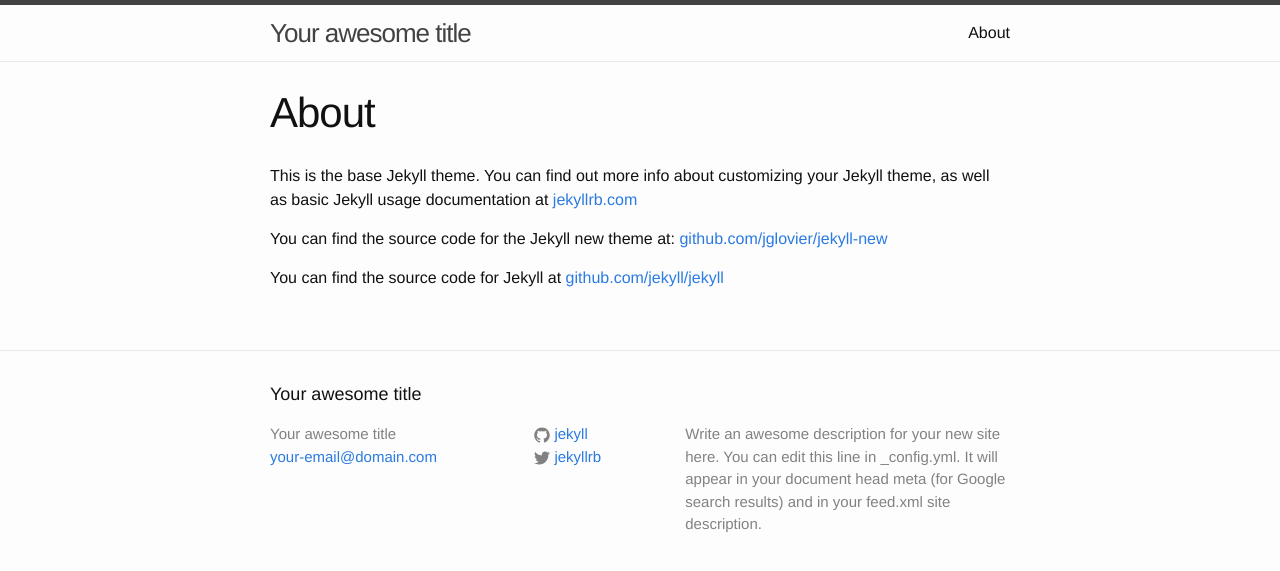
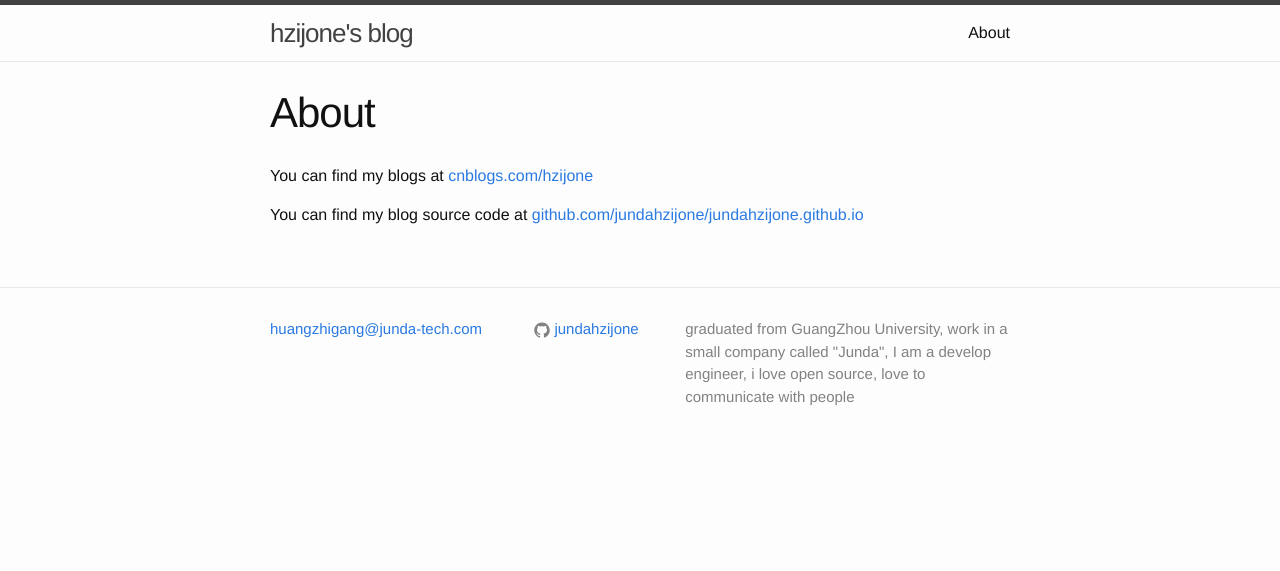
Before and after one commit to jundahzijone/jundahzijone.github.io, a Jekyll site: the page built from about.md, in a window 1280 px wide. Shown: the top 571 px of the page. Built offline with Jekyll 4.4.1, drawn with Linux system fonts in a browser that asks for light colours.

Commit message:
update the index.html and add some my personal information

```diff
--- a/_config.yml
+++ b/_config.yml
@@ -1,14 +1,13 @@
 # Site settings
-title: Your awesome title
-email: your-email@domain.com
+title: hzijone's blog
+email: huangzhigang@junda-tech.com
 description: > # this means to ignore newlines until "baseurl:"
-  Write an awesome description for your new site here. You can edit this
-  line in _config.yml. It will appear in your document head meta (for
-  Google search results) and in your feed.xml site description.
+   graduated from GuangZhou University, work in a small company called "Junda",
+   I am a develop engineer, i love open source, love to communicate with people
 baseurl: "" # the subpath of your site, e.g. /blog/
 url: "http://yourdomain.com" # the base hostname & protocol for your site
-twitter_username: jekyllrb
-github_username:  jekyll
+# twitter_username: twitter?
+github_username:  jundahzijone
 
 # Build settings
 markdown: kramdown
--- a/_includes/footer.html
+++ b/_includes/footer.html
@@ -1,17 +1,13 @@
 <footer class="site-footer">
-
     <div class="wrapper">
-
-    <h2 class="footer-heading">{{ site.title }}</h2>
-
+        <!-- <h2 class="footer-heading">{{ site.title }}</h2> -->
         <div class="footer-col-wrapper">
             <div class="footer-col  footer-col-1">
                 <ul class="contact-list">
-          <li>{{ site.title }}</li>
+                    <!-- <li>{{ site.title }}</li> -->
                     <li><a href="mailto:{{ site.email }}">{{ site.email }}</a></li>
                 </ul>
             </div>
-
             <div class="footer-col  footer-col-2">
                 <ul class="social-media-list">
                     {% if site.github_username %}
@@ -22,13 +18,10 @@
                   <path fill="#828282" d="M7.999,0.431c-4.285,0-7.76,3.474-7.76,7.761 c0,3.428,2.223,6.337,5.307,7.363c0.388,0.071,0.53-0.168,0.53-0.374c0-0.184-0.007-0.672-0.01-1.32 c-2.159,0.469-2.614-1.04-2.614-1.04c-0.353-0.896-0.862-1.135-0.862-1.135c-0.705-0.481,0.053-0.472,0.053-0.472 c0.779,0.055,1.189,0.8,1.189,0.8c0.692,1.186,1.816,0.843,2.258,0.645c0.071-0.502,0.271-0.843,0.493-1.037 C4.86,11.425,3.049,10.76,3.049,7.786c0-0.847,0.302-1.54,0.799-2.082C3.768,5.507,3.501,4.718,3.924,3.65 c0,0,0.652-0.209,2.134,0.796C6.677,4.273,7.34,4.187,8,4.184c0.659,0.003,1.323,0.089,1.943,0.261 c1.482-1.004,2.132-0.796,2.132-0.796c0.423,1.068,0.157,1.857,0.077,2.054c0.497,0.542,0.798,1.235,0.798,2.082 c0,2.981-1.814,3.637-3.543,3.829c0.279,0.24,0.527,0.713,0.527,1.437c0,1.037-0.01,1.874-0.01,2.129 c0,0.208,0.14,0.449,0.534,0.373c3.081-1.028,5.302-3.935,5.302-7.362C15.76,3.906,12.285,0.431,7.999,0.431z"/>
                 </svg>
               </span>
-
                             <span class="username">{{ site.github_username }}</span>
                         </a>
                     </li>
-          {% endif %}
-
-          {% if site.twitter_username %}
+                    {% endif %} {% if site.twitter_username %}
                     <li>
                         <a href="https://twitter.com/{{ site.twitter_username }}">
                             <span class="icon  icon--twitter">
@@ -37,19 +30,15 @@
                   c-0.632,0.375-1.332,0.647-2.076,0.793c-0.596-0.636-1.446-1.033-2.387-1.033c-1.806,0-3.27,1.464-3.27,3.27 c0,0.256,0.029,0.506,0.085,0.745C5.163,5.404,2.753,4.102,1.14,2.124C0.859,2.607,0.698,3.168,0.698,3.767 c0,1.134,0.577,2.135,1.455,2.722C1.616,6.472,1.112,6.325,0.671,6.08c0,0.014,0,0.027,0,0.041c0,1.584,1.127,2.906,2.623,3.206 C3.02,9.402,2.731,9.442,2.433,9.442c-0.211,0-0.416-0.021-0.615-0.059c0.416,1.299,1.624,2.245,3.055,2.271 c-1.119,0.877-2.529,1.4-4.061,1.4c-0.264,0-0.524-0.015-0.78-0.046c1.447,0.928,3.166,1.469,5.013,1.469 c6.015,0,9.304-4.983,9.304-9.304c0-0.142-0.003-0.283-0.009-0.423C14.976,4.29,15.531,3.714,15.969,3.058z"/>
                 </svg>
               </span>
-
                             <span class="username">{{ site.twitter_username }}</span>
                         </a>
                     </li>
                     {% endif %}
                 </ul>
             </div>
-
             <div class="footer-col  footer-col-3">
                 <p class="text">{{ site.description }}</p>
             </div>
         </div>
-
     </div>
-
 </footer>
--- a/about.md
+++ b/about.md
@@ -4,8 +4,7 @@
 permalink: /about/
 ---
 
-This is the base Jekyll theme. You can find out more info about customizing your Jekyll theme, as well as basic Jekyll usage documentation at [jekyllrb.com](http://jekyllrb.com/)
 
-You can find the source code for the Jekyll new theme at: [github.com/jglovier/jekyll-new](https://github.com/jglovier/jekyll-new)
+You can find my blogs at [cnblogs.com/hzijone](http://cnblogs.com/hzijone)
 
-You can find the source code for Jekyll at [github.com/jekyll/jekyll](https://github.com/jekyll/jekyll)
+You can find my blog source code at [github.com/jundahzijone/jundahzijone.github.io](https://github.com/jundahzijone/jundahzijone.github.io)
```
Lines whose indentation alone changed are shown as unchanged.
